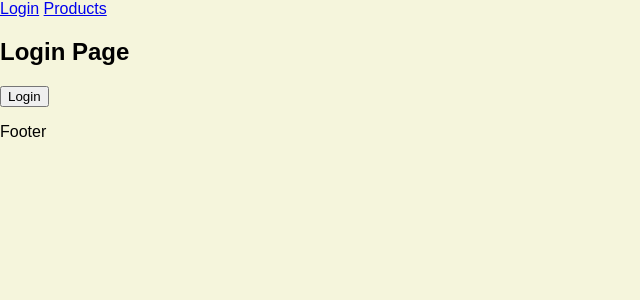
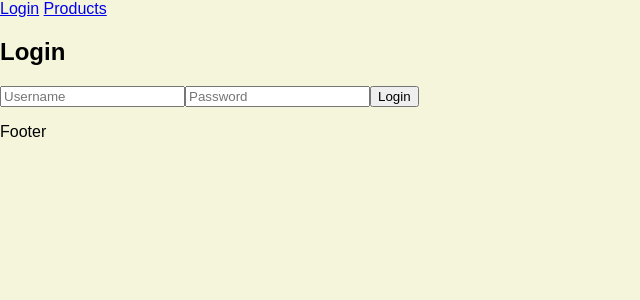
Before and after one commit to Milchick999/spa-react-3, a React app: page /login in a window 1280 px wide. Shown: the top 300 px of the page, without its empty margins (0-640 px from the left). Built offline with nearby package versions, Linux system fonts and the light colour scheme.

Commit message:
feat: Add login with RTK Query

```diff
--- a/src/App.jsx
+++ b/src/App.jsx
@@ -1,6 +1,6 @@
 import { Routes, Route, Navigate } from 'react-router-dom';
 import MainLayout from './layouts/MainLayout';
-import Login from './pages/Login';
+import Login from './features/auth/Login';
 import Products from './pages/Products';
 import ProductDetails from './pages/ProductDetails';
 import NotFound from './pages/NotFound';
--- a/src/app/store.js
+++ b/src/app/store.js
@@ -1,8 +1,13 @@
 import { configureStore } from '@reduxjs/toolkit';
 import authReducer from '../features/auth/authSlice';
+
+import { authApi } from '../features/auth/authApi';
 
 export const store = configureStore({
   reducer: {
     auth: authReducer,
+    [authApi.reducerPath]: authApi.reducer,
   },
+  middleware: (getDefaultMiddleware) =>
+    getDefaultMiddleware().concat(authApi.middleware),
 });
--- /dev/null
+++ b/src/features/auth/Login.jsx
@@ -0,0 +1,55 @@
+import { useDispatch } from 'react-redux';
+
+import React from 'react'
+import { useState } from 'react';
+import { useLoginMutation } from './authApi';
+import { setUser } from './authSlice';
+import { useNavigate } from 'react-router-dom';
+
+function Login() {
+  const [username, setUsername] = useState('');
+  const [password, setPassword] = useState('');
+
+  const [login, { isLoading, error }] = useLoginMutation();
+  const dispatch = useDispatch();
+  const navigate = useNavigate();
+
+  const handleSubmit = async (e) => {
+    e.preventDefault();
+
+    try {
+      const user = await login({ username, password }).unwrap();
+      dispatch(setUser(user));
+      navigate('/products');
+    } catch (err) {
+      console.error(err);
+    }
+  };
+
+  return (
+    <form  onSubmit={handleSubmit}>
+      <h2>Login</h2>
+
+      <input
+        placeholder="Username"
+        value={username}
+        onChange={(e) => setUsername(e.target.value)}
+      />
+
+      <input
+        type="password"
+        placeholder="Password"
+        value={password}
+        onChange={(e) => setPassword(e.target.value)}
+      />
+
+      <button type="submit" disabled={isLoading}>
+        {isLoading ? 'Logging in...' : 'Login'}
+      </button>
+
+      {error && <p style={{ color: 'red' }}>Login failed</p>}
+    </form>
+  );
+}
+
+export default Login;
--- /dev/null
+++ b/src/features/auth/authApi.js
@@ -0,0 +1,19 @@
+import { createApi, fetchBaseQuery } from '@reduxjs/toolkit/query/react';
+
+export const authApi = createApi({
+  reducerPath: 'authApi',
+  baseQuery: fetchBaseQuery({
+    baseUrl: 'https://dummyjson.com',
+  }),
+  endpoints: (build) => ({
+    login: build.mutation({
+      query: (credentials) => ({
+        url: '/auth/login',
+        method: 'POST',
+        body: credentials,
+      }),
+    }),
+  }),
+});
+
+export const { useLoginMutation } = authApi;
--- a/src/features/auth/authSlice.js
+++ b/src/features/auth/authSlice.js
@@ -1,6 +1,7 @@
 import { createSlice } from '@reduxjs/toolkit';
 
 const initialState = {
+  user: null,
   isAuthenticated: false,
 };
 
@@ -8,14 +9,16 @@ const authSlice = createSlice({
   name: 'auth',
   initialState,
   reducers: {
-    login(state) {
+    setUser(state, action) {
       state.isAuthenticated = true;
+      state.user = action.payload;
     },
     logout(state) {
       state.isAuthenticated = false;
+      state.user = null;
     },
   },
 });
 
-export const { login, logout } = authSlice.actions;
+export const { setUser, logout } = authSlice.actions;
 export default authSlice.reducer;
--- a/src/pages/Login.jsx
+++ /dev/null
@@ -1,23 +0,0 @@
-import { useDispatch, useSelector } from 'react-redux';
-import { login } from '../features/auth/authSlice';
-import React from 'react'
-
-function Login() {
-  const dispatch = useDispatch();
-  const isAuthenticated = useSelector(
-    (state) => state.auth.isAuthenticated
-  );
-
-  return (
-    <div>
-      <h2>Login Page</h2>
-
-      {isAuthenticated
-        ? (<p>You are logged in</p>)
-        : (<button aria-label="Authentification button" onClick={() => dispatch(login())}> Login </button> )
-      }
-    </div>
-  );
-}
-
-export default Login;
```
